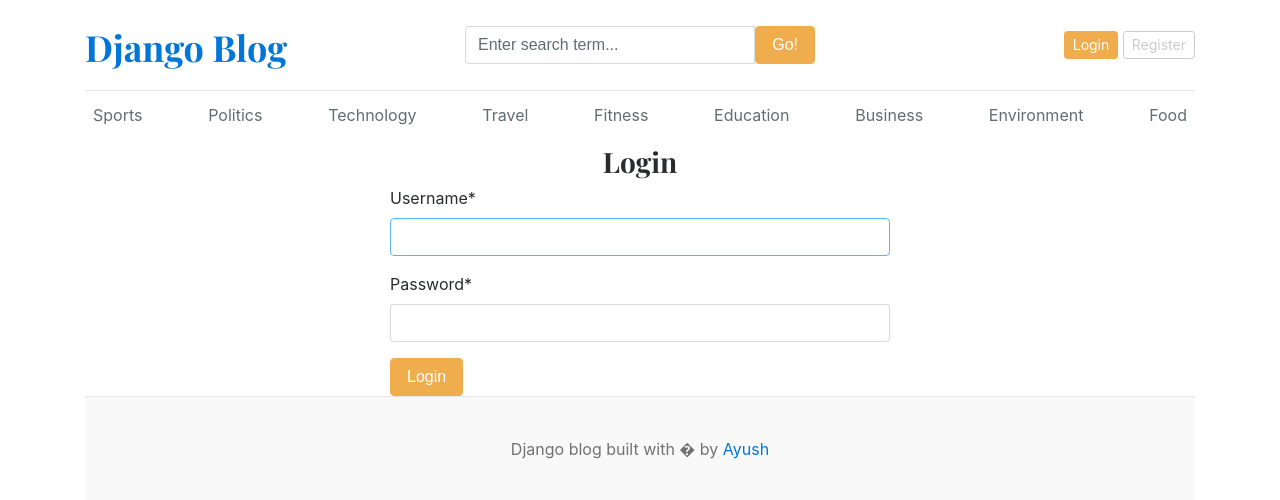
After one commit to Ayush0001-knife/Full-Fledged-Blogging-System, a Django app: page /login/ in a window 1280 px wide. The commit adds this page. Shown: the top 500 px of the page. Run offline with Django 5.2, Linux system fonts and the light colour scheme; data comes from the database, SQL or seed files in the repository; both versions use the stored data as it was after the commit; some libraries are stand-ins or nearby versions.

Commit message:
Blogging-System

```diff
--- a/blog_main/urls.py
+++ b/blog_main/urls.py
@@ -31,5 +31,7 @@ urlpatterns = [
     path('blog/',include('blogs.urls')),
     path('blog/search',blogs_views.search,name='search'),
     path('register/',views.register,name='register'),
+    path('login/',views.login,name='login'),
+    path('logout/',views.logout,name='logout'),
 
 ] + static(settings.MEDIA_URL, document_root=settings.MEDIA_ROOT)
--- a/blog_main/views.py
+++ b/blog_main/views.py
@@ -5,6 +5,8 @@ from blogs.models import Blog
 from assignments.models import About
 from .forms import RegistrationForm
 from django.shortcuts import redirect
+from django.contrib.auth.forms import AuthenticationForm
+from django.contrib import auth
 
 
 
@@ -29,3 +31,23 @@ def register(request):
             form=RegistrationForm()
       context={'form':form}
       return render(request,'register.html',context)
+
+def login(request):
+      if(request.method=='POST'):
+            form=AuthenticationForm(request,request.POST)
+            if form.is_valid():
+                 username = form.cleaned_data['username']
+                 password = form.cleaned_data['password']
+
+                 User=auth.authenticate(username=username,password=password)
+                 if User is not None:
+                    auth.login(request, User)
+                 return redirect('home')
+      else:
+            form=AuthenticationForm()
+      context={'form':form}
+      return render(request,'login.html',context)
+
+def logout(request):
+      auth.logout(request)
+      return redirect('home')
--- a/templates/base.html
+++ b/templates/base.html
@@ -33,8 +33,13 @@
                               </form>
                         </div>
                         <div class="col-4 d-flex justify-content-end align-items-center">
-                              <a class="btn btn-sm btn-warning" href="#">Login</a> &nbsp;
+                              {% if not user.is_authenticated %}
+                              <a class="btn btn-sm btn-warning" href="{% url 'login' %}">Login</a> &nbsp;
                               <a class="btn btn-sm btn-outline-secondary" href="{% url 'register' %}">Register</a>
+                              {% else %}
+                              <span>You are {{ user.username }}</span> &nbsp;
+                              <a class="btn btn-sm btn-outline-secondary" href="{% url 'logout' %}">Logout</a>
+                              {% endif %}
                         </div>
                   </div>
             </header>
--- /dev/null
+++ b/templates/login.html
@@ -0,0 +1,13 @@
+{% extends 'base.html' %}
+
+{% block content %}
+{% load crispy_forms_tags %}
+
+<h3 class="text-center">Login</h3>
+
+<form action="{% url 'login' %}" method="POST" style="width:500px; margin:auto;">
+      {% csrf_token %}
+      {{ form | crispy }}
+      <button type="submit" class="btn btn-warning">Login</button>
+</form>
+{% endblock %}
```
Also changed, not shown: db.sqlite3.
